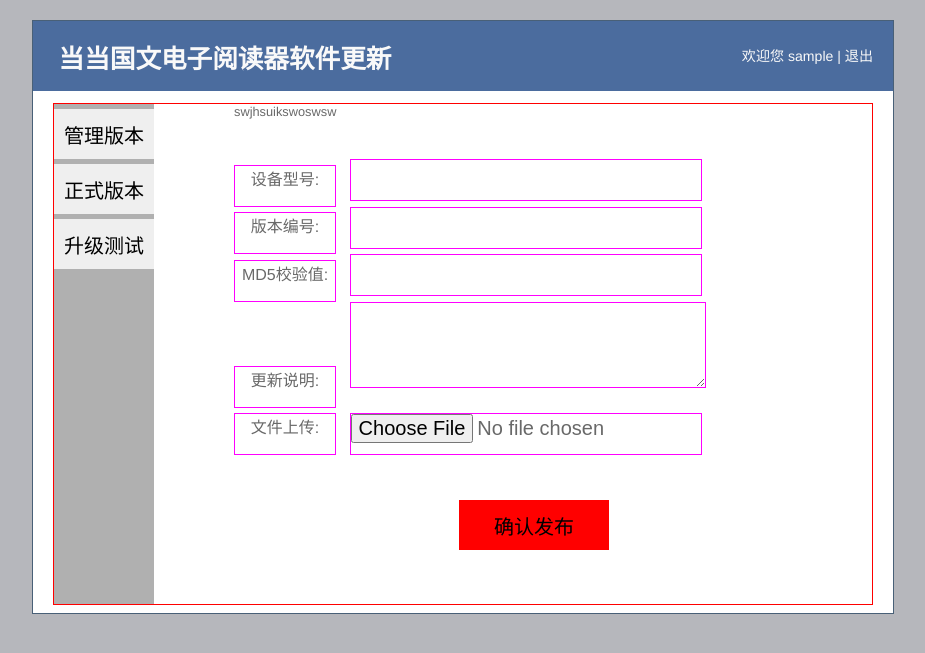
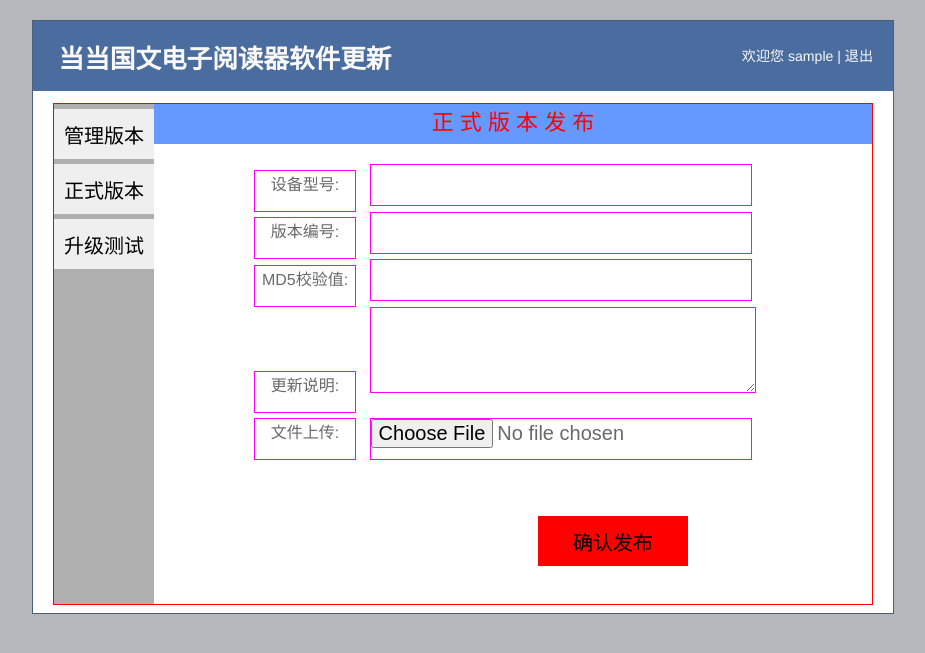
Before and after one commit to 2240831304/upgrade, a Django app: page /android/publishversion in a window 1280 px wide. Shown: the top 653 px of the page, without its empty margins (177-1102 px from the left). Run offline with Django 3.2, Linux system fonts and the light colour scheme; the visitor is signed in with stand-in values (Sample User, id 1).

Commit message:
修改：     static/css/mainpage.css 	修改：     static/css/publishversion.css 	修改：     static/js/login.js 	修改：     templates/publishpage.html 	修改：     templates/publishtestpage.html 	modify:style

```diff
--- a/static/css/mainpage.css
+++ b/static/css/mainpage.css
@@ -26,16 +26,19 @@
 }
 
 .displayarea{
-    width: 600px;
-    height: 90%;
-    float:left;
-    margin-left: 80px;
+
+    height: 100%;
+
+    margin-left: 5px;
+    display: table-cell;
+    width: 1000px;
 
     /*
     border-style:solid;
     border-width:1px;
     border-color:#000;
     */
+
 }
 
 .versionmanage{
--- a/static/css/publishversion.css
+++ b/static/css/publishversion.css
@@ -2,7 +2,8 @@
 
 .softwareinfo{
     width: 100%;
-    margin-top: 40px;
+    margin-top: 20px;
+    margin-left: 100px;
 }
 
 .publishlabelstype{
@@ -27,7 +28,7 @@
 
 .publishinputstyle{
     height: 40px;
-    width: 350px;
+    width: 380px;
     margin-left: 10px;
 
     /*
@@ -39,6 +40,22 @@
     border-color:#FF00FF;
 }
 
+
+.publishtitle{
+    background-color: #6699FF;
+    height: 40px;
+    width: 100%;
+}
+
+.publishtitle p{
+    font-size: 22px;
+    height: 40px;
+    width: 100%;
+    color:#FF0000;
+
+    text-align: center;
+    vertical-align:middle;
+}
 
 .devicetype{
 
@@ -58,7 +75,7 @@
 
 
 #illustrate{
-    width:350px;
+    width:380px;
     height:80px;
 }
 
@@ -71,8 +88,13 @@
 #fileupload{
 }
 
+.error-msg{
+    margin-top: 8px;
+}
+
 .error-msg p{
     color: #cc0000;
+    font-size: 16px;
 }
 
 .publishbut{
--- a/static/js/login.js
+++ b/static/js/login.js
@@ -7,12 +7,12 @@
         passwd = sha1(passwd);
         // 校验是否有值
         if (!username) {
-            $("#error-msg p").html("用户名不能为空！");
+            $("#error-msg p").html("******用户名不能为空******");
             $("#error-msg p").show();
             return;
         }
         if (!passwd) {
-            $('#error-msg p').html('密码不能为空');
+            $('#error-msg p').html('******密码不能为空******');
             $('#error-msg p').show();
             return;
         }
--- a/templates/publishpage.html
+++ b/templates/publishpage.html
@@ -16,7 +16,7 @@
 {% block displayarea %}
 <div class="displayarea" clearfix>
     <div class="publishtitle" clearfix>
-        <p>swjhsuikswoswsw</p>
+        <p>正 式 版 本 发 布</p>
     </div>
     <div class="softwareinfo" clearfix>
         <form data-ajax="false" method="POST" class="publishversion" id="softwareupgrade" enctype="multipart/form-data">
--- a/templates/publishtestpage.html
+++ b/templates/publishtestpage.html
@@ -15,6 +15,9 @@
 
 {% block displayarea %}
 <div class="displayarea" clearfix>
+    <div class="publishtitle" clearfix>
+        <p>测 试 版 本 发 布</p>
+    </div>
     <div class="softwareinfo" clearfix>
         <form data-ajax="false" method="POST" class="publishversion" id="softwareupgrade" enctype="multipart/form-data">
             {% csrf_token %}
```
